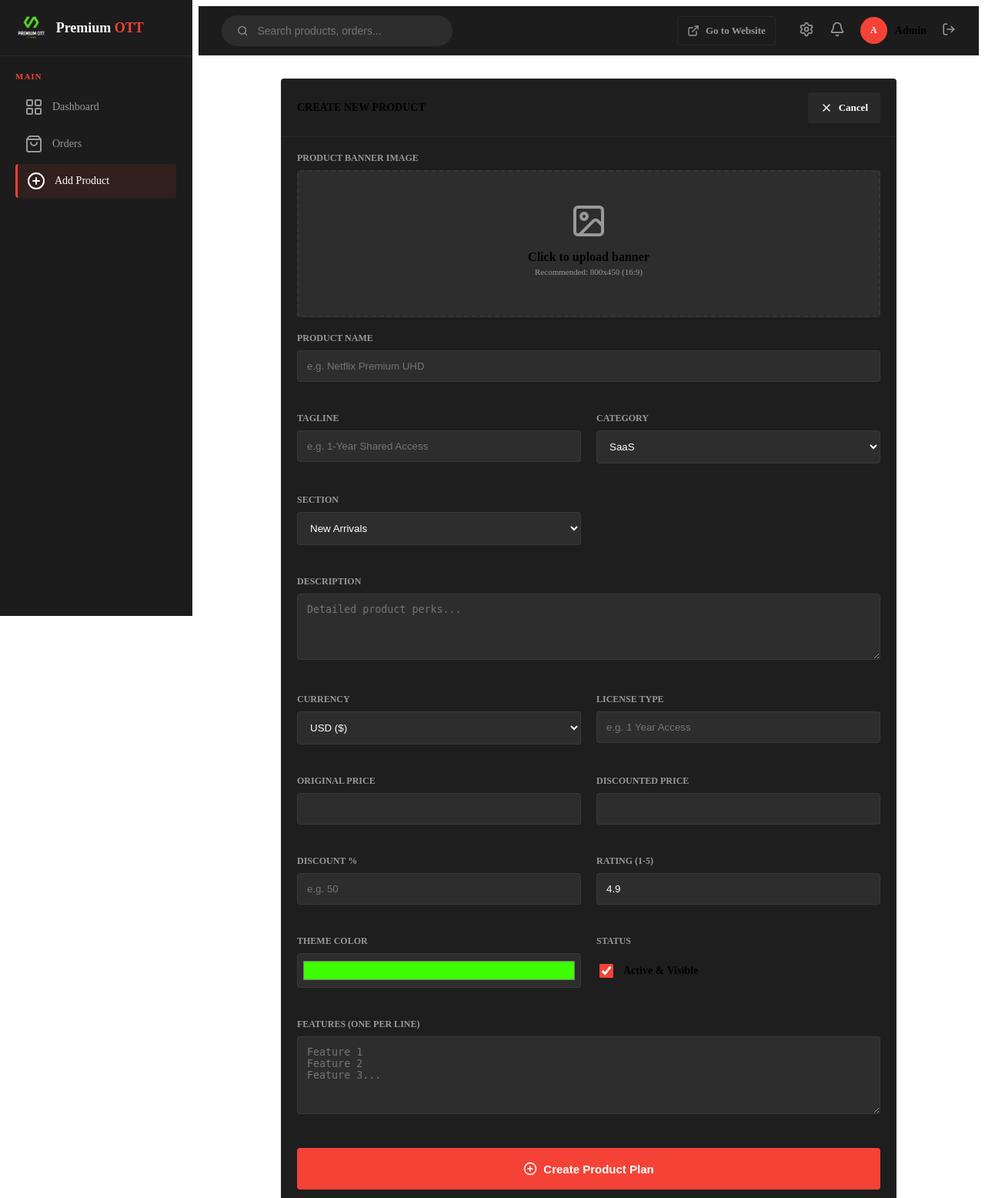
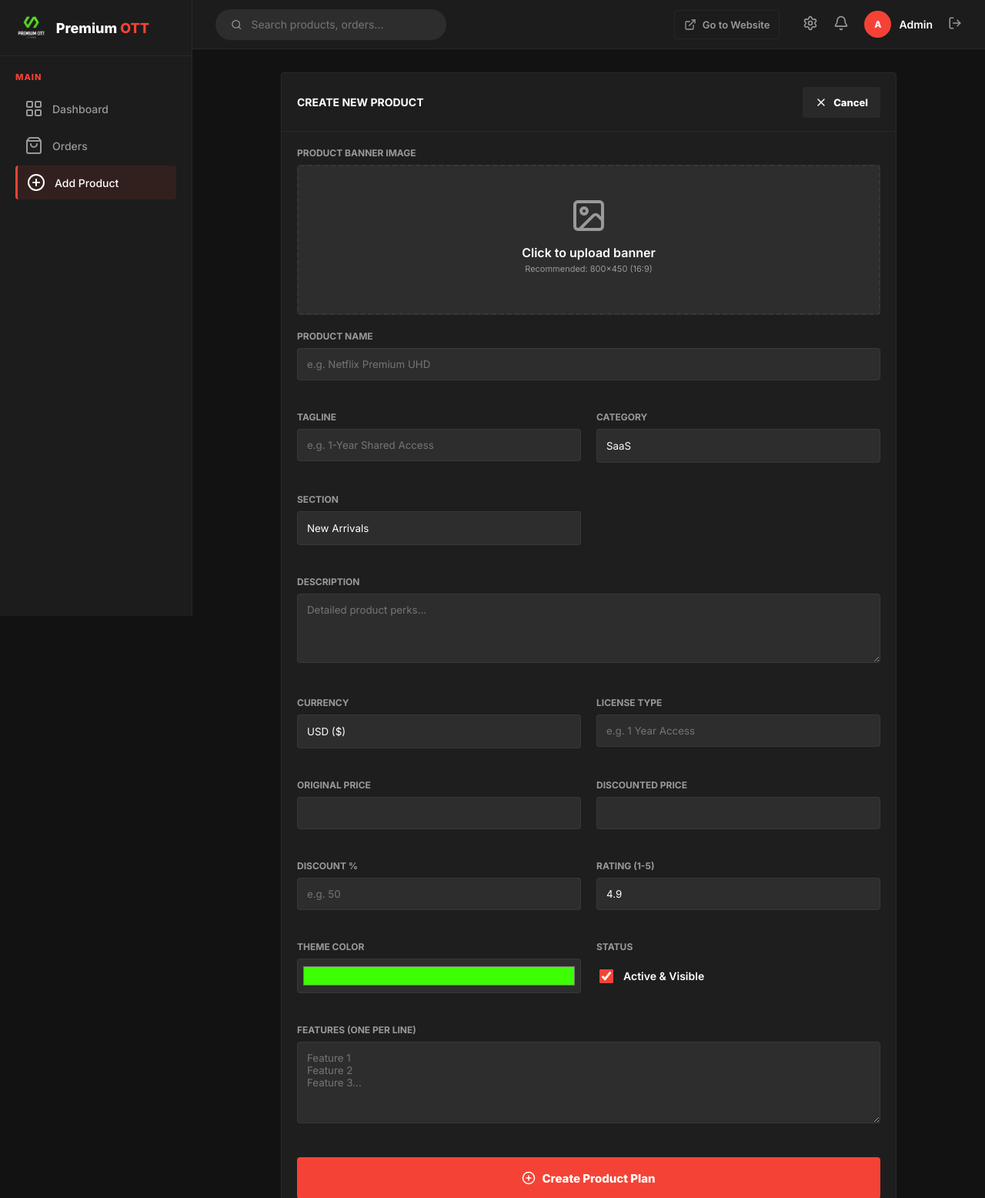
Before and after one commit to kumaranujranchi/premiumott, a PHP site: page /admin/add_product in a window 1280 px wide. Shown: the top 1556 px of the page at 77% size. Run offline with PHP 8.4, Linux system fonts and the light colour scheme; a user stored in the database is signed in.

Commit message:
admin: fix broken CSS - remove stray brace, global a/form resets, nav color, css v4

```diff
--- a/admin/add_product.php
+++ b/admin/add_product.php
@@ -59,7 +59,7 @@ if ($_SERVER['REQUEST_METHOD'] === 'POST') {
     <meta name="viewport" content="width=device-width, initial-scale=1.0">
     <title>Add Product - Premium OTT Admin</title>
     <link href="https://fonts.googleapis.com/css2?family=Inter:wght@400;500;600;700;800&display=swap" rel="stylesheet">
-    <link rel="stylesheet" href="../assets/css/admin.css?v=3">
+    <link rel="stylesheet" href="../assets/css/admin.css?v=4">
     <script src="https://unpkg.com/lucide@latest"></script>
     <link rel="icon" type="image/png" href="../assets/img/favicon.png">
 </head>
--- a/admin/edit_product.php
+++ b/admin/edit_product.php
@@ -69,7 +69,7 @@ if ($_SERVER['REQUEST_METHOD'] === 'POST') {
     <meta name="viewport" content="width=device-width, initial-scale=1.0">
     <title>Edit Product - Premium OTT Admin</title>
     <link href="https://fonts.googleapis.com/css2?family=Inter:wght@400;500;600;700;800&display=swap" rel="stylesheet">
-    <link rel="stylesheet" href="../assets/css/admin.css?v=3">
+    <link rel="stylesheet" href="../assets/css/admin.css?v=4">
     <script src="https://unpkg.com/lucide@latest"></script>
     <link rel="icon" type="image/png" href="../assets/img/favicon.png">
 </head>
--- a/admin/index.php
+++ b/admin/index.php
@@ -21,7 +21,7 @@ $pending_orders = $pdo->query("SELECT COUNT(*) FROM orders WHERE LOWER(status) =
     <meta name="viewport" content="width=device-width, initial-scale=1.0">
     <title>Dashboard - Premium OTT Admin</title>
     <link href="https://fonts.googleapis.com/css2?family=Inter:wght@400;500;600;700;800&display=swap" rel="stylesheet">
-    <link rel="stylesheet" href="../assets/css/admin.css?v=3">
+    <link rel="stylesheet" href="../assets/css/admin.css?v=4">
     <script src="https://unpkg.com/lucide@latest"></script>
     <!-- Favicon -->
     <link rel="icon" type="image/png" href="../assets/img/favicon.png">
--- a/admin/login.php
+++ b/admin/login.php
@@ -34,7 +34,7 @@ if ($_SERVER['REQUEST_METHOD'] === 'POST') {
     <meta name="viewport" content="width=device-width, initial-scale=1.0">
     <title>Login - Premium OTT Admin</title>
     <link href="https://fonts.googleapis.com/css2?family=Inter:wght@400;500;600;700;800&display=swap" rel="stylesheet">
-    <link rel="stylesheet" href="../assets/css/admin.css?v=3">
+    <link rel="stylesheet" href="../assets/css/admin.css?v=4">
     <script src="https://unpkg.com/lucide@latest"></script>
     <!-- Favicon -->
     <link rel="icon" type="image/png" href="../assets/img/favicon.png">
--- a/admin/orders.php
+++ b/admin/orders.php
@@ -36,7 +36,7 @@ $stats = [
     <meta name="viewport" content="width=device-width, initial-scale=1.0">
     <title>Orders - Premium OTT Admin</title>
     <link href="https://fonts.googleapis.com/css2?family=Inter:wght@400;500;600;700;800&display=swap" rel="stylesheet">
-    <link rel="stylesheet" href="../assets/css/admin.css?v=3">
+    <link rel="stylesheet" href="../assets/css/admin.css?v=4">
     <script src="https://unpkg.com/lucide@latest"></script>
     <!-- Favicon -->
     <link rel="icon" type="image/png" href="../assets/img/favicon.png">
--- a/assets/css/admin.css
+++ b/assets/css/admin.css
@@ -29,6 +29,23 @@ html {
 *, *::before, *::after {
     box-sizing: inherit;
 }
+
+/* Global resets for form elements and links */
+a {
+    color: inherit;
+    text-decoration: none;
+}
+
+input, select, textarea, button {
+    font-family: inherit;
+    color: inherit;
+}
+
+select.form-hound-control,
+input.form-hound-control,
+textarea.form-hound-control {
+    -webkit-appearance: none;
+    appearance: none;
 }
 
 body {
@@ -143,6 +160,7 @@ body {
     position: sticky;
     top: 0;
     z-index: 900;
+    color: var(--text-main);
 }
 
 .search-bar {
```
